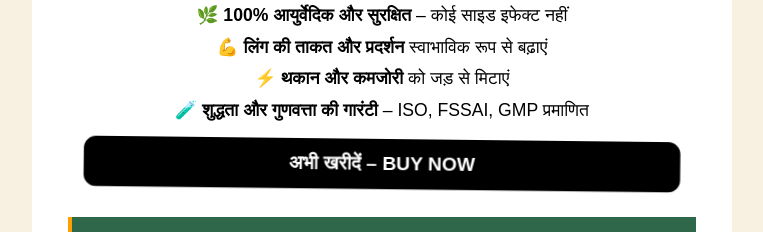
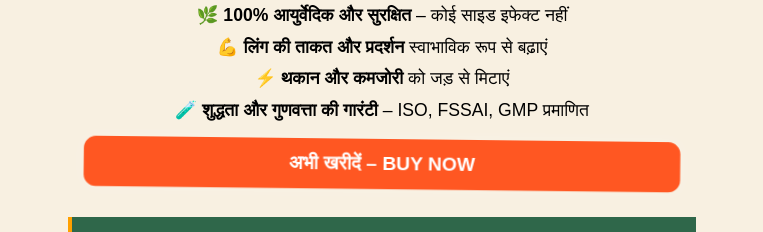
Before and after one commit to prathambhatia/Ayurveda-tier3, a Next.js app: page / in a window 1280 px wide. Shown: the part 960-1192 px from the top of the page, without its empty margins (258-1021 px from the left). Built offline with nearby package versions, Linux system fonts and the light colour scheme.

Commit message:
bg color and button color

```diff
--- a/src/styles/Home.module.css
+++ b/src/styles/Home.module.css
@@ -3,7 +3,7 @@
   margin: 0 auto;
   padding: 20px;
   font-family: 'Arial', sans-serif;
-  background-color: #fff;
+  background-color: #F8F0E1;
   color: #000;
 }
 
@@ -115,11 +115,11 @@
   max-width: 600px;
   text-align: center;
 
-  background-color: #000;
+  background-color: #FF5722;
   color: #fff;
   padding: 14px 28px;
   font-size: 1.2rem;
-  font-weight: bold;
+  font-weight: 800;
   border: none;
   border-radius: 12px;
   cursor: pointer;
```
